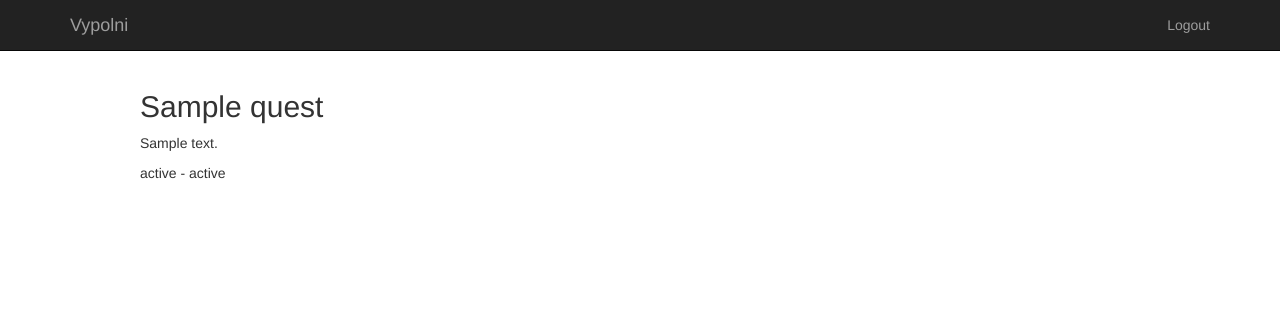
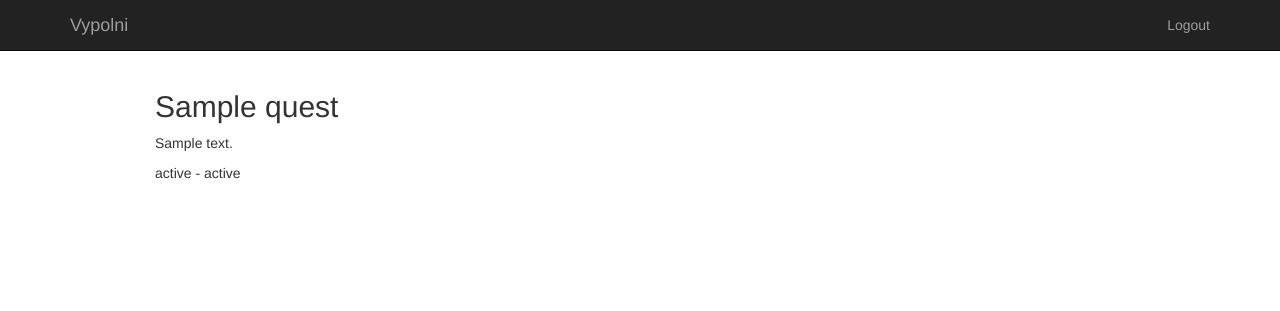
Before and after one commit to qs/vypolni, a Python web app: template templates/quest.html in a window 1280 px wide. Shown: the top 311 px of the page. Run offline with Jinja, Linux system fonts and the light colour scheme; the template is opened without the code that fills it: most values are stand-ins (such as "Sample title", 1, 10 or a date in 2020); some libraries are stand-ins or nearby versions.

Commit message:
grid fix xs

```diff
--- a/templates/base.html
+++ b/templates/base.html
@@ -92,12 +92,8 @@
 
     <div class="container" style="max-width: 1000px;">
         <div class="row">
-          <div class="col-md-6 col-md-push-6">
-              <div class="row">{% block sidebar %}{% endblock %}</div>
-          </div>
-          <div class="col-md-6 col-md-pull-6">
-              <div class="row">{% block content %}{% endblock %}</div>
-          </div>
+          <div class="col-xs-6">{% block content %}{% endblock %}</div>
+          <div class="col-xs-6">{% block sidebar %}{% endblock %}</div>
         </div>
     </div> <!-- /container -->
   </body>
```
Also changed, not shown: templates/main.html (+6 -4 lines).
